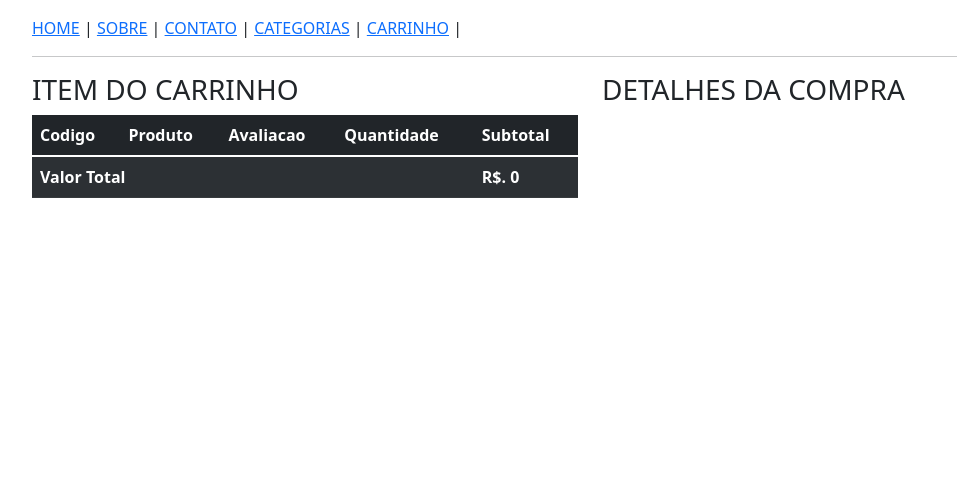
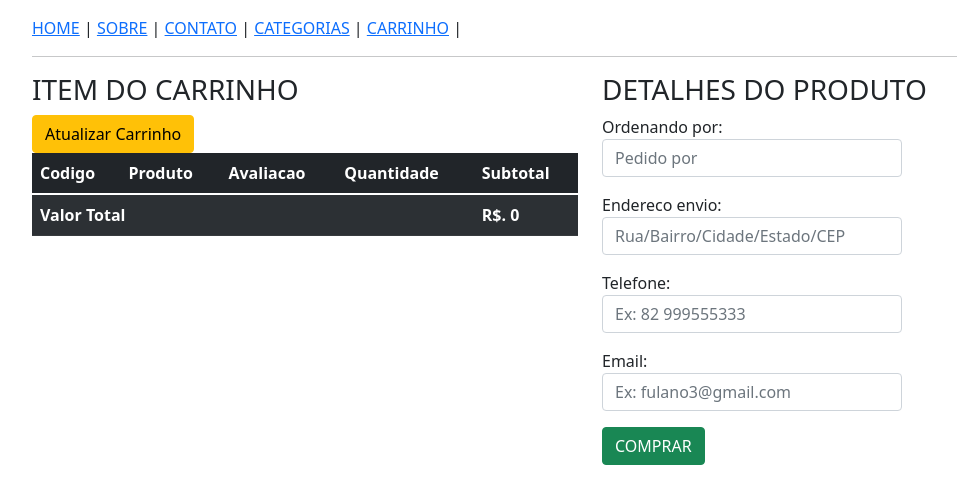
Before and after one commit to Elvis0032/lojaproject, a Django app: template templates/processar.html in a window 1280 px wide. Shown: the top 504 px of the page, without its empty margins (50-1007 px from the left). Run offline with Django 4.2, Linux system fonts and the light colour scheme; the template is opened without the code that fills it: values that come from a table or form of the project are taken from there, others are empty; data comes from the database, SQL or seed files in the repository; both versions use the stored data as it was after the commit; parts of the project's set-up code (start-up, migrations or seed data) failed here and were passed over.

Commit message:
formulário de produto (parte 9)
Criação de formulário para envio de produto

```diff
--- /dev/null
+++ b/lojaapp/forms.py
@@ -0,0 +1,35 @@
+from tkinter import Widget
+from django import forms
+from.models import Pedido_order
+from django.db.models import fields
+from django.forms import ModelForm, TextInput, EmailInput
+
+
+
+
+class Checar_PedidoForm(forms.ModelForm):
+    class Meta:
+        model = Pedido_order
+        fields = ["ordenando_por","endereco_envio","telefone","email" ]
+        widgets = {
+            'ordenando_por': TextInput(attrs={
+                'class': "form-control",
+                'style': 'max-width: 300px;',
+                'placeholder':'Pedido por'
+            }),
+            'endereco_envio': TextInput(attrs={
+                'class': "form-control",
+                'style': 'max-width: 300px;',
+                'placeholder':'Rua/Bairro/Cidade/Estado/CEP'
+            }),
+            'telefone': TextInput(attrs={
+                'class': "form-control",
+                'style': 'max-width: 300px;',
+                'placeholder':'Ex: 82 999555333'
+            }),
+            'email': TextInput(attrs={
+                'class': "form-control",
+                'style': 'max-width: 300px;',
+                'placeholder':'Ex: fulano3@gmail.com'
+            }),
+        }
--- a/templates/addprocarro.html
+++ b/templates/addprocarro.html
@@ -1,5 +1,6 @@
 {% extends 'base.html' %}
 {% block title %}Carrinho{% endblock %}
+
 {% block content%}
 
 <div class="container">
--- a/templates/processar.html
+++ b/templates/processar.html
@@ -7,6 +7,7 @@
   <div class="row">
     <div class="col-md-6">
       <h3>ITEM DO CARRINHO</h3>
+      <a href="{% url 'lojaapp:meucarro' %}" class="btn btn-warning">Atualizar Carrinho</a>
       <table class="table table-striped table-dark">
         <thead >
             <tr>
@@ -36,8 +37,12 @@
     </div>
 
     <div class="col-md-6">
-        <h3>DETALHES DA COMPRA</h3>
-        <form action="">
+        <h3>DETALHES DO PRODUTO</h3>
+        <form action="" method="POST">
+
+          {% csrf_token  %}
+          {{form.as_p}}
+          <button class="btn btn-success">COMPRAR</button>
 
 
         </form>
```
Also changed, not shown: lojaapp/views.py (+14 -2 lines), db.sqlite3.
